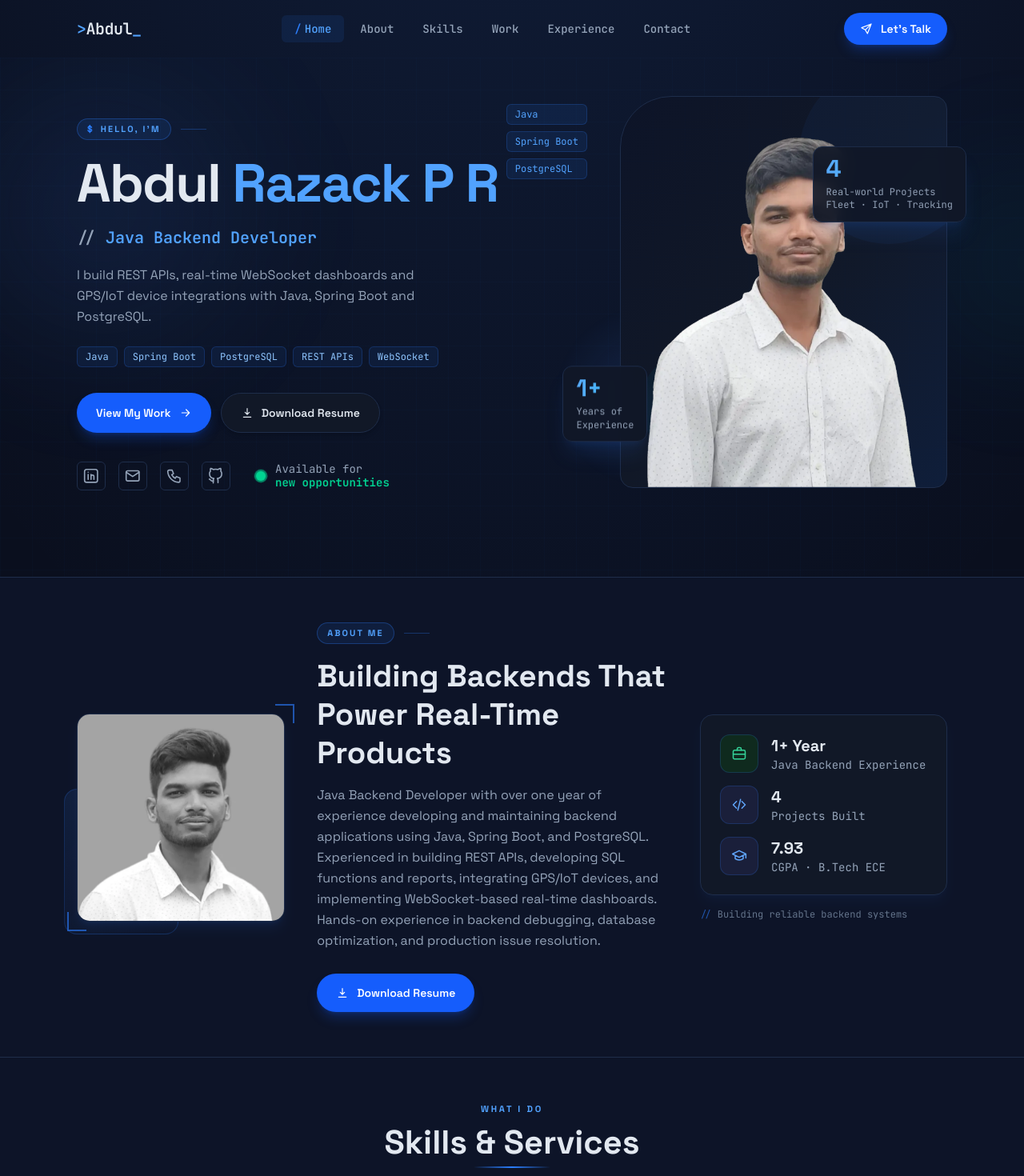
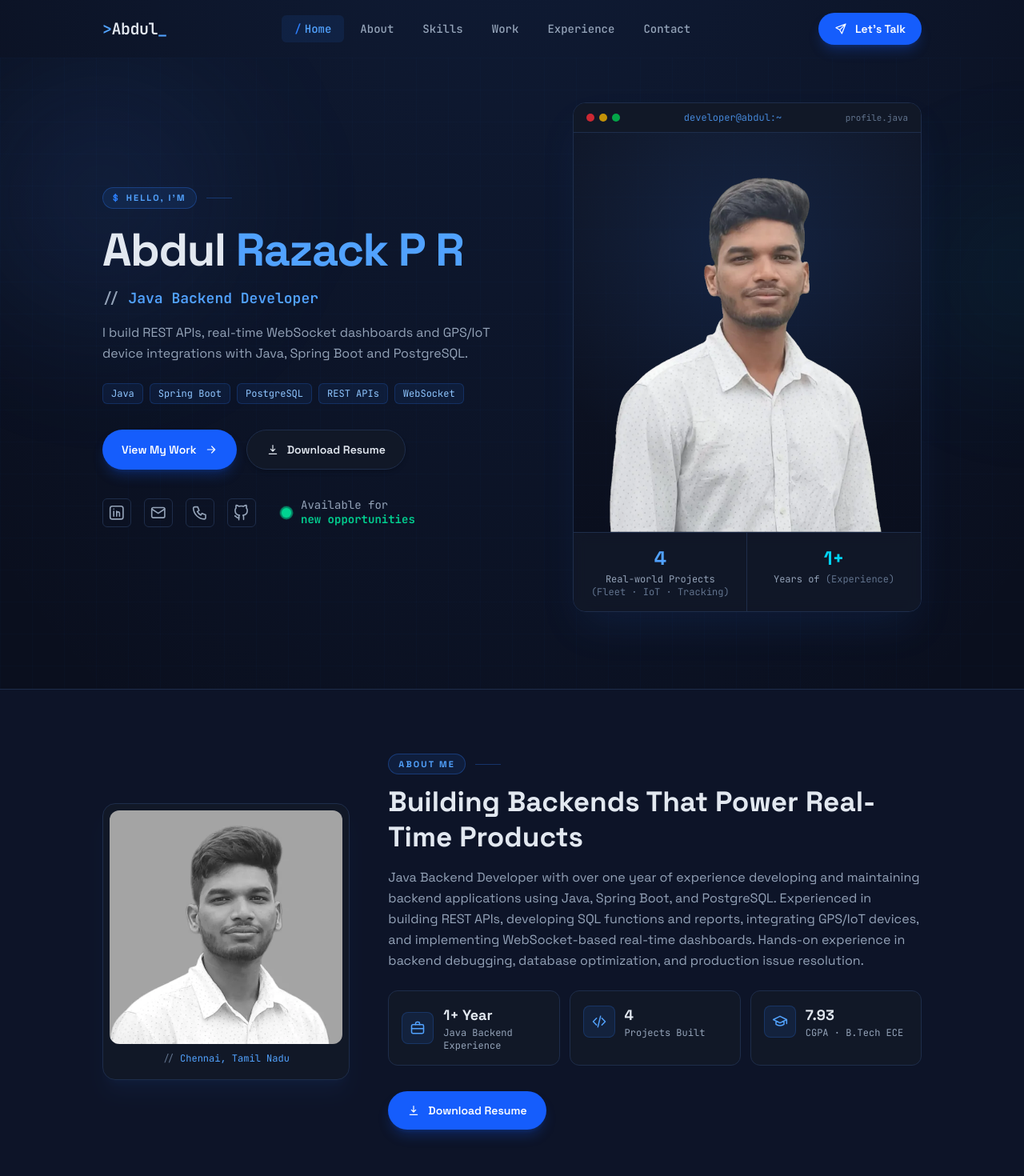
Before and after one commit to razack06/Portfolio, a React (Vite) app: page / in a window 1280 px wide. Shown: the top 1470 px of the page at 80% size. Built offline with nearby package versions, Linux system fonts and the light colour scheme.

Commit message:
Fix: layout alignment, generous side padding, and unobstructed hero image

```diff
--- a/src/components/layout/Footer.jsx
+++ b/src/components/layout/Footer.jsx
@@ -2,13 +2,13 @@ import { profile, nav, headings } from '../../data/profile.js'
 import Socials from '../ui/Socials.jsx'
 import { Logo } from './Navbar.jsx'
 
-/** Dark footer with blueprint grid accent */
+/** Dark footer with spacious margins and blueprint grid */
 export default function Footer() {
   return (
     <footer className="relative bg-[#060c1a] overflow-hidden">
       {/* Blueprint grid background */}
       <div className="blueprint-grid absolute inset-0 opacity-50" aria-hidden="true" />
-      <div className="relative mx-auto grid max-w-6xl items-center gap-6 border-t border-[#1e2d4a] px-4 py-8 sm:px-6 md:grid-cols-[1fr_auto_1fr] lg:px-8">
+      <div className="relative mx-auto grid max-w-6xl items-center gap-6 border-t border-[#1e2d4a] px-6 py-10 sm:px-10 md:grid-cols-[1fr_auto_1fr] lg:px-16">
         <div>
           <Logo />
           <p className="mt-1 font-mono text-sm text-ink-2">{headings.footerTagline}</p>
--- a/src/components/layout/Navbar.jsx
+++ b/src/components/layout/Navbar.jsx
@@ -17,7 +17,7 @@ export function Logo({ className = '' }) {
   )
 }
 
-/** Sticky navbar: dark glass, monospace links, blue active indicator. */
+/** Sticky navbar with generous horizontal padding */
 export default function Navbar() {
   const active = useActiveSection(ids) || 'top'
   const [open, setOpen] = useState(false)
@@ -45,7 +45,7 @@ export default function Navbar() {
           : 'bg-transparent'
       }`}
     >
-      <nav aria-label="Primary" className="mx-auto flex h-18 max-w-6xl items-center justify-between px-4 sm:px-6 lg:px-8">
+      <nav aria-label="Primary" className="mx-auto flex h-18 max-w-6xl items-center justify-between px-6 sm:px-10 lg:px-16">
         <a href="#top" aria-label={`${profile.name}, home`}>
           <Logo />
         </a>
@@ -97,7 +97,7 @@ export default function Navbar() {
             transition={{ duration: 0.25 }}
             className="overflow-hidden border-t border-[#1e2d4a] md:hidden"
           >
-            <ul className="space-y-1 px-4 pb-4 pt-2">
+            <ul className="space-y-1 px-6 pb-4 pt-2">
               {nav.map((n) => (
                 <li key={n.id}>
                   <a
--- a/src/components/sections/About.jsx
+++ b/src/components/sections/About.jsx
@@ -9,14 +9,10 @@ export default function About() {
   const h = headings.about
   return (
     <Section id="about">
-      <div className="grid items-center gap-10 lg:grid-cols-[0.8fr_1.35fr_0.95fr] lg:gap-10">
-        {/* Photo with blueprint frame */}
-        <Reveal className="relative mx-auto w-full max-w-[17rem] lg:max-w-none">
-          <div
-            aria-hidden="true"
-            className="absolute -bottom-4 -left-4 h-[70%] w-[55%] rounded-2xl border border-blue-500/20"
-            style={{ background: 'linear-gradient(135deg, rgba(59,130,246,0.1), transparent)' }}
-          />
+      <div className="grid items-center gap-10 lg:grid-cols-12 lg:gap-12">
+        {/* Photo Column */}
+        <Reveal className="relative mx-auto w-full max-w-xs lg:col-span-4 lg:max-w-none">
+          <div className="relative overflow-hidden rounded-2xl border border-[#1e2d4a] bg-[#111827] p-2 shadow-xl shadow-blue-500/5">
             <img
               src={`${import.meta.env.BASE_URL}${profile.photoBw}`}
               alt={`Portrait of ${profile.name}`}
@@ -24,49 +20,52 @@ export default function About() {
               height="520"
               loading="lazy"
               decoding="async"
-            className="relative aspect-square w-full rounded-2xl border border-[#1e2d4a] object-cover shadow-lg shadow-blue-500/10"
+              className="aspect-square w-full rounded-xl object-cover"
             />
-          {/* Corner bracket decoration */}
-          <div aria-hidden="true" className="absolute -right-3 -top-3 h-6 w-6 border-r-2 border-t-2 border-blue-500/60" />
-          <div aria-hidden="true" className="absolute -bottom-3 -left-3 h-6 w-6 border-b-2 border-l-2 border-blue-500/60" />
+            <div className="p-2.5 text-center font-mono text-xs text-blue-400">
+              <span className="text-slate-500">//</span> {profile.location}
+            </div>
+          </div>
         </Reveal>
 
-        {/* Text */}
+        {/* Text & Stats Column */}
+        <div className="space-y-6 lg:col-span-8">
           <Reveal delay={0.05}>
             <p className="flex items-center gap-3">
               <span className="eyebrow-pill">{h.eyebrow}</span>
               <span aria-hidden="true" className="h-px w-8 bg-blue-500/30" />
             </p>
-          <h2 id="about-heading" className="mt-4 text-3xl font-bold leading-tight text-ink sm:text-[2.4rem]">
+            <h2 id="about-heading" className="mt-3 text-3xl font-bold leading-tight text-ink sm:text-[2.2rem]">
               {h.title}
             </h2>
             <p className="mt-4 leading-relaxed text-ink-2">{profile.summary}</p>
-          <a href={resumeHref} download className="btn-dark mt-7">
+          </Reveal>
+
+          {/* Stats grid */}
+          <Reveal delay={0.1}>
+            <ul className="grid gap-3 sm:grid-cols-3">
+              {aboutStats.map((s) => (
+                <li key={s.label} className="rounded-xl border border-[#1e2d4a] bg-[#111827] p-4">
+                  <div className="flex items-center gap-3">
+                    <span className="grid size-10 shrink-0 place-items-center rounded-lg border border-blue-500/20 bg-blue-500/10 text-blue-400">
+                      <Icon name={s.icon} className="size-5" />
+                    </span>
+                    <div>
+                      <span className="block text-lg font-bold text-ink">{s.value}</span>
+                      <span className="block font-mono text-xs text-ink-2">{s.label}</span>
+                    </div>
+                  </div>
+                </li>
+              ))}
+            </ul>
+          </Reveal>
+
+          <Reveal delay={0.15} className="pt-2">
+            <a href={resumeHref} download className="btn-dark">
               <Icon name="download" className="size-4" /> Download Resume
             </a>
           </Reveal>
-
-        {/* Stats card */}
-        <Reveal delay={0.1} className="relative">
-          <ul className="space-y-4 rounded-2xl border border-[#1e2d4a] bg-[#111827] p-6 shadow-lg shadow-blue-500/5">
-            {aboutStats.map((s) => (
-              <li key={s.label} className={`tone-${s.tone} flex items-center gap-4`}>
-                <span className="bg-tone text-tone grid size-12 shrink-0 place-items-center rounded-xl border border-blue-500/20">
-                  <Icon name={s.icon} className="size-5" />
-                </span>
-                <span>
-                  <span className="block text-xl font-extrabold text-ink">{s.value}</span>
-                  <span className="block font-mono text-sm text-ink-2">{s.label}</span>
-                </span>
-              </li>
-            ))}
-          </ul>
-          {/* Code comment decoration */}
-          <p className="mt-4 font-mono text-xs text-muted">
-            <span className="text-blue-500/60">// </span>
-            Building reliable backend systems
-          </p>
-        </Reveal>
+        </div>
       </div>
     </Section>
   )
--- a/src/components/sections/Cta.jsx
+++ b/src/components/sections/Cta.jsx
@@ -1,15 +1,15 @@
-import { contact, headings, profile } from '../../data/profile.js'
+import { contact, headings } from '../../data/profile.js'
 import Reveal from '../ui/Reveal.jsx'
 import Icon from '../ui/Icon.jsx'
 
-/** Blueprint "Let's work together" banner */
+/** Blueprint "Let's work together" banner with generous padding */
 export default function Cta() {
   const c = headings.cta
   const mailto = `mailto:${contact.email}?subject=${encodeURIComponent('Java Developer opportunity')}`
   return (
-    <section id="contact" aria-labelledby="contact-heading" className="panel pb-10 pt-6 sm:pb-12">
-      <div className="mx-auto max-w-6xl px-4 sm:px-6 lg:px-8">
-        <Reveal className="relative overflow-hidden rounded-2xl border border-blue-500/20 bg-gradient-to-br from-[#0d1428] via-[#111827] to-[#0f1e3a] px-6 py-10 sm:px-10 lg:py-12">
+    <section id="contact" aria-labelledby="contact-heading" className="panel pb-14 pt-8 sm:pb-20">
+      <div className="mx-auto max-w-6xl px-6 sm:px-10 lg:px-16">
+        <Reveal className="relative overflow-hidden rounded-2xl border border-blue-500/20 bg-gradient-to-br from-[#0d1428] via-[#111827] to-[#0f1e3a] p-8 sm:p-12">
           {/* Blueprint grid */}
           <div aria-hidden="true" className="blueprint-grid absolute inset-0 opacity-60" />
           {/* Glow effects */}
@@ -30,28 +30,27 @@ export default function Cta() {
                 <span className="eyebrow-pill">{c.eyebrow}</span>
                 <span aria-hidden="true" className="h-px w-8 bg-blue-500/30" />
               </p>
-              <h2 id="contact-heading" className="mt-4 text-3xl font-bold text-ink sm:text-[2.6rem]">
+              <h2 id="contact-heading" className="mt-4 text-3xl font-bold text-ink sm:text-[2.4rem]">
                 {c.title}
               </h2>
               <p className="mt-3 max-w-lg leading-relaxed text-ink-2">{c.text}</p>
-              <p className="mt-4 flex flex-wrap gap-x-5 gap-y-2 font-mono text-sm font-medium text-ink-2">
-                <a href={`mailto:${contact.email}`} className="inline-flex items-center gap-1.5 hover:text-blue-400 transition-colors">
+              <p className="mt-5 flex flex-wrap gap-x-6 gap-y-2 font-mono text-sm font-medium text-ink-2">
+                <a href={`mailto:${contact.email}`} className="inline-flex items-center gap-2 hover:text-blue-400 transition-colors">
                   <Icon name="mail" className="size-4" /> {contact.email}
                 </a>
-                <a href={`tel:${contact.phone.replace(/\s/g, '')}`} className="inline-flex items-center gap-1.5 hover:text-blue-400 transition-colors">
+                <a href={`tel:${contact.phone.replace(/\s/g, '')}`} className="inline-flex items-center gap-2 hover:text-blue-400 transition-colors">
                   <Icon name="phone" className="size-4" /> {contact.phone}
                 </a>
-                <a href={contact.linkedin} target="_blank" rel="noopener noreferrer" className="inline-flex items-center gap-1.5 hover:text-blue-400 transition-colors">
+                <a href={contact.linkedin} target="_blank" rel="noopener noreferrer" className="inline-flex items-center gap-2 hover:text-blue-400 transition-colors">
                   <Icon name="linkedin" className="size-4" /> LinkedIn<span className="sr-only"> (opens in a new tab)</span>
                 </a>
               </p>
             </div>
 
-            <div className="relative flex flex-col items-start gap-4 lg:items-center">
+            <div className="relative flex flex-col items-start gap-3 lg:items-center">
               <a href={mailto} className="btn-dark">
                 Get In Touch <Icon name="arrowRight" className="size-4" />
               </a>
-              {/* Code comment decoration */}
               <p className="font-mono text-xs text-blue-500/50">
                 {'/* open to full-time roles */'}
               </p>
--- a/src/components/sections/Hero.jsx
+++ b/src/components/sections/Hero.jsx
@@ -10,38 +10,34 @@ const rise = (delay) => ({
   transition: { duration: 0.6, ease: [0.22, 1, 0.36, 1], delay },
 })
 
-/** Floating badge in dark glass style */
-function Badge({ value, label, sub, className }) {
-  return (
-    <div className={`absolute rounded-xl border border-[#1e2d4a] bg-[#111827]/90 px-4 py-3 shadow-xl shadow-blue-500/10 backdrop-blur-sm ${className}`}>
-      <p className="text-gradient-blue text-2xl font-extrabold leading-none sm:text-3xl">{value}</p>
-      <p className="mt-1.5 font-mono text-xs leading-snug text-ink-2">
-        {label}
-        <br />
-        {sub}
-      </p>
-    </div>
-  )
-}
-
-/** Hero photo in blueprint-styled frame */
+/** Hero photo displayed cleanly in a terminal window frame without overlapping text */
 function HeroPhoto() {
   const [b1, b2] = profile.heroBadges
   return (
-    <div className="relative mx-auto aspect-[1/1.02] w-full max-w-md lg:max-w-none">
-      {/* Blueprint glow circle */}
+    <div className="relative mx-auto w-full max-w-md">
+      {/* Terminal / Blueprint window frame */}
+      <div className="relative overflow-hidden rounded-2xl border border-[#1e2d4a] bg-[#0d1428] shadow-2xl shadow-blue-500/10">
+        {/* Terminal Header Bar */}
+        <div className="flex items-center justify-between border-b border-[#1e2d4a] bg-[#111827] px-4 py-2.5">
+          <div className="flex items-center gap-1.5">
+            <span className="size-2.5 rounded-full bg-red-500/80" />
+            <span className="size-2.5 rounded-full bg-yellow-500/80" />
+            <span className="size-2.5 rounded-full bg-green-500/80" />
+          </div>
+          <span className="font-mono text-xs text-blue-400/80">developer@abdul:~</span>
+          <span className="font-mono text-[0.68rem] text-slate-500">profile.java</span>
+        </div>
+
+        {/* Photo Container - Clean, centered, NO text covering */}
+        <div className="relative aspect-[4/4.6] w-full overflow-hidden bg-gradient-to-b from-[#111827]/60 to-[#0a0f1e]">
+          <div aria-hidden="true" className="blueprint-grid absolute inset-0 opacity-40" />
           <div
             aria-hidden="true"
-        className="absolute bottom-[6%] left-[4%] size-[44%] rounded-full"
-        style={{ background: 'radial-gradient(circle, rgba(59,130,246,0.15) 0%, transparent 70%)' }}
+            className="absolute inset-0"
+            style={{
+              background: 'radial-gradient(circle at 50% 30%, rgba(59,130,246,0.14) 0%, transparent 70%)',
+            }}
           />
-      {/* Photo frame */}
-      <div className="absolute right-0 top-0 h-[94%] w-[80%] overflow-hidden rounded-2xl rounded-tl-[4rem] border border-[#1e2d4a] bg-gradient-to-br from-[#0d1428] via-[#111827] to-[#0f1e3a]">
-        {/* Blueprint grid in frame */}
-        <div aria-hidden="true" className="blueprint-grid absolute inset-0 opacity-30" />
-        {/* Blue glow circles */}
-        <div aria-hidden="true" className="absolute -right-10 -top-10 size-56 rounded-full bg-blue-500/5" />
-        <div aria-hidden="true" className="absolute bottom-10 left-6 size-32 rounded-full bg-cyan-500/5" />
           <img
             src={`${import.meta.env.BASE_URL}${profile.photo}`}
             alt={`Portrait of ${profile.name}`}
@@ -49,21 +45,24 @@ function HeroPhoto() {
             height="800"
             fetchPriority="high"
             decoding="async"
-          className="absolute inset-x-0 bottom-0 h-[96%] w-full object-contain object-bottom"
+            className="absolute inset-x-0 bottom-0 mx-auto h-[95%] w-auto max-w-full object-contain object-bottom"
           />
         </div>
 
-      <Badge {...b1} className="float-a -right-2 top-[12%] sm:-right-6" />
-      <Badge {...b2} className="float-b bottom-[16%] left-[2%] sm:left-[6%]" />
-
-      {/* Tech stack pill decorations */}
-      <div className="absolute -left-2 top-[2%] hidden sm:block lg:-left-10">
-        <div className="flex flex-col gap-2">
-          {['Java', 'Spring Boot', 'PostgreSQL'].map((t) => (
-            <span key={t} className="rounded-md border border-blue-500/20 bg-blue-500/10 px-2.5 py-1 font-mono text-xs text-blue-400">
-              {t}
-            </span>
-          ))}
+        {/* Stats bar docked neatly below the photo - NEVER covers the image */}
+        <div className="grid grid-cols-2 divide-x divide-[#1e2d4a] border-t border-[#1e2d4a] bg-[#111827]/90 backdrop-blur-sm">
+          <div className="p-3 text-center sm:p-4">
+            <p className="text-xl font-bold text-blue-400 sm:text-2xl">{b1.value}</p>
+            <p className="mt-0.5 font-mono text-[0.7rem] text-ink-2 sm:text-xs">
+              {b1.label} <span className="text-slate-500">({b1.sub})</span>
+            </p>
+          </div>
+          <div className="p-3 text-center sm:p-4">
+            <p className="text-xl font-bold text-cyan-400 sm:text-2xl">{b2.value}</p>
+            <p className="mt-0.5 font-mono text-[0.7rem] text-ink-2 sm:text-xs">
+              {b2.label} <span className="text-slate-500">({b2.sub})</span>
+            </p>
+          </div>
         </div>
       </div>
     </div>
@@ -71,8 +70,6 @@ function HeroPhoto() {
 }
 
 export default function Hero() {
-  const h = profile.headline
-
   return (
     <section id="top" aria-label="Introduction" className="relative overflow-hidden">
       {/* Background */}
@@ -88,7 +85,7 @@ export default function Hero() {
         />
       </div>
 
-      <div className="mx-auto grid max-w-6xl items-center gap-14 px-4 pb-16 pt-8 sm:px-6 lg:grid-cols-[1.05fr_1fr] lg:gap-10 lg:px-8 lg:pb-20 lg:pt-12">
+      <div className="mx-auto grid max-w-6xl items-center gap-12 px-6 pb-16 pt-8 sm:px-10 lg:grid-cols-[1.1fr_0.9fr] lg:gap-14 lg:px-16 lg:pb-24 lg:pt-14">
         <div>
           <m.p {...rise(0)} className="flex items-center gap-3">
             <span className="eyebrow-pill">
@@ -97,18 +94,18 @@ export default function Hero() {
             <span aria-hidden="true" className="h-px w-8 bg-blue-500/30" />
           </m.p>
 
-          <h1 className="mt-5 text-5xl font-bold leading-[1.02] tracking-tight text-ink sm:text-6xl lg:text-[4.2rem]">
+          <h1 className="mt-5 text-4xl font-bold leading-[1.08] tracking-tight text-ink sm:text-5xl lg:text-[3.6rem]">
             {profile.name.split(' ')[0]}{' '}
             <span className="text-blue-400">
               {profile.name.split(' ').slice(1).join(' ')}
             </span>
           </h1>
 
-          <p className="mt-5 font-mono text-lg font-semibold text-blue-400 sm:text-xl">
+          <p className="mt-4 font-mono text-base font-semibold text-blue-400 sm:text-lg">
             <span className="text-ink-2">// </span>{profile.title}
           </p>
 
-          <p className="mt-5 max-w-md leading-relaxed text-ink-2">{profile.tagline}</p>
+          <p className="mt-4 max-w-xl leading-relaxed text-ink-2">{profile.tagline}</p>
 
           {/* Tech stack tags */}
           <m.ul {...rise(0.08)} className="mt-6 flex flex-wrap gap-2" aria-label="Core technologies">
--- a/src/components/ui/Section.jsx
+++ b/src/components/ui/Section.jsx
@@ -7,7 +7,7 @@ export function SectionHead({ id, eyebrow, title, aside }) {
       <p className="eyebrow">{eyebrow}</p>
       <h2
         id={`${id}-heading`}
-        className="relative mx-auto mt-2 inline-block text-3xl font-bold text-ink sm:text-[2.6rem]"
+        className="relative mx-auto mt-2 inline-block text-3xl font-bold text-ink sm:text-[2.4rem]"
       >
         {title}
         {/* Blue underline accent */}
@@ -21,11 +21,11 @@ export function SectionHead({ id, eyebrow, title, aside }) {
   )
 }
 
-/** Section wrapper — no rounded top-panel in dark theme, just a plain dark section */
+/** Section wrapper with generous horizontal margins/padding */
 export default function Section({ id, children, className = '' }) {
   return (
-    <section id={id} aria-labelledby={`${id}-heading`} className={`panel py-12 sm:py-14 ${className}`}>
-      <div className="mx-auto max-w-6xl px-4 sm:px-6 lg:px-8">{children}</div>
+    <section id={id} aria-labelledby={`${id}-heading`} className={`panel py-14 sm:py-20 ${className}`}>
+      <div className="mx-auto max-w-6xl px-6 sm:px-10 lg:px-16">{children}</div>
     </section>
   )
 }
```
Lines whose indentation alone changed are shown as unchanged.
